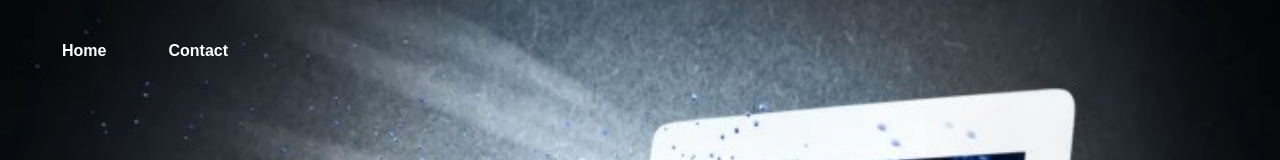
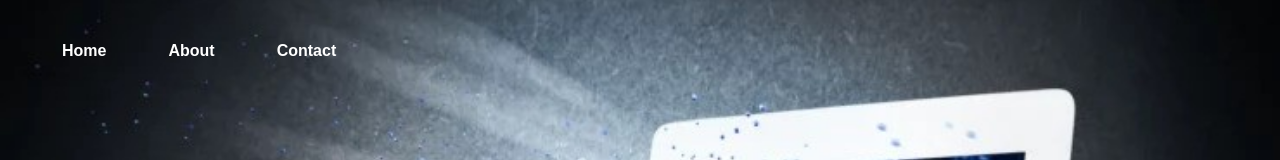
Before and after one commit to Peach281/Digital-Library, a website: page index.html in a window 1280 px wide. Shown: the top 160 px of the page. Drawn offline with Linux system fonts and the light colour scheme.

Commit message:
Update index.html

```diff
--- a/index.html
+++ b/index.html
@@ -8,7 +8,7 @@
         <div class="navbar">
             <ul>
                 <li><a href="#">Home</a></li>
-                <!-- <li><a href="#">About</a></li> -->
+                <li><a href="#">About</a></li>
                 <li><a href="#">Contact</a></li>
             </ul>
         </div>
```
